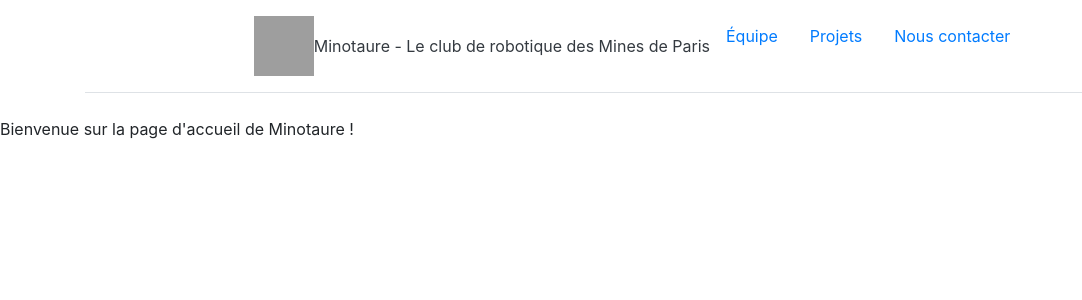
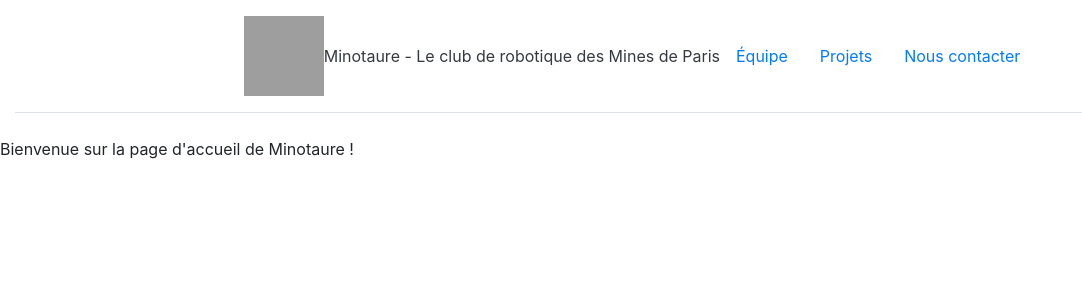
Before and after one commit to minotaure/Minotaure_website, a Django app: page / in a window 1280 px wide. Shown: the top 300 px of the page, without its empty margins (0-1082 px from the left). Run offline with Django 3.2, Linux system fonts and the light colour scheme; some libraries are stand-ins or nearby versions; grey boxes are pictures that could not be loaded.

Commit message:
Reformat header
- bigger logo
- full width

Signed-off-by: Louis-Justin TALLOT <lj.tallot@gmail.com>

```diff
--- a/website/templates/website/base.html
+++ b/website/templates/website/base.html
@@ -23,22 +23,23 @@
 </head>
 <body>
 {% block header %}
-  <div class="container">
+    <div class="container-fluid">
         <header class="d-flex flex-wrap justify-content-center py-3 mb-4 border-bottom">
             <a href="/" class="d-flex align-items-center mb-3 mb-md-0 me-md-auto text-dark text-decoration-none">
-        <img class="bi me-2" width="60" height="60" src="{% static "admin/img/logo_minotaure.svg" %}">
+                <img class="bi me-2" width="80" height="80" src="{% static "admin/img/logo_minotaure.svg" %}">
                 <span class="fs-4">
                     Minotaure - Le club de robotique des Mines de Paris
                 </span>
             </a>
-
+            <div class="d-flex align-items-center"> <!-- Align nav items vertically -->
                 <ul class="nav nav-pills">
-{#        <li class="nav-item"><a href="#" class="nav-link active" aria-current="page">Home</a></li>#}
+{#                    <li class="nav-item"><a href="#" class="nav-link active" aria-current="page">Home</a></li>#}
                     <li class="nav-item"><a href="#" class="nav-link">Équipe</a></li>
                     <li class="nav-item"><a href="#" class="nav-link">Projets</a></li>
-{#        <li class="nav-item"><a href="#" class="nav-link">FAQs</a></li>#}
+{#                    <li class="nav-item"><a href="#" class="nav-link">FAQs</a></li>#}
                     <li class="nav-item"><a href="#" class="nav-link">Nous contacter</a></li>
                 </ul>
+            </div>
         </header>
     </div>
 {% endblock header %}
```
Lines whose indentation alone changed are shown as unchanged.
